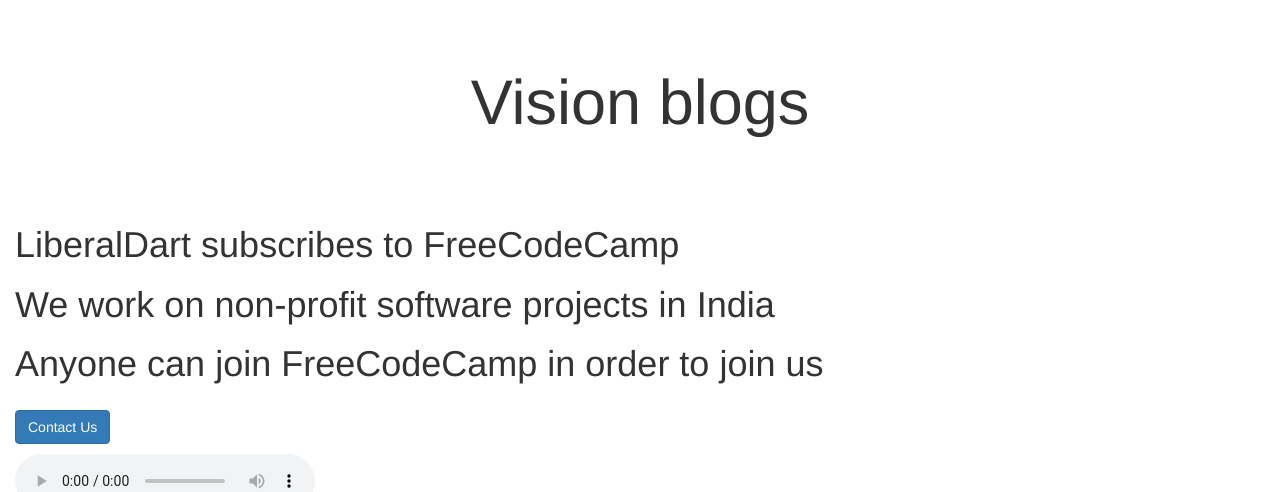
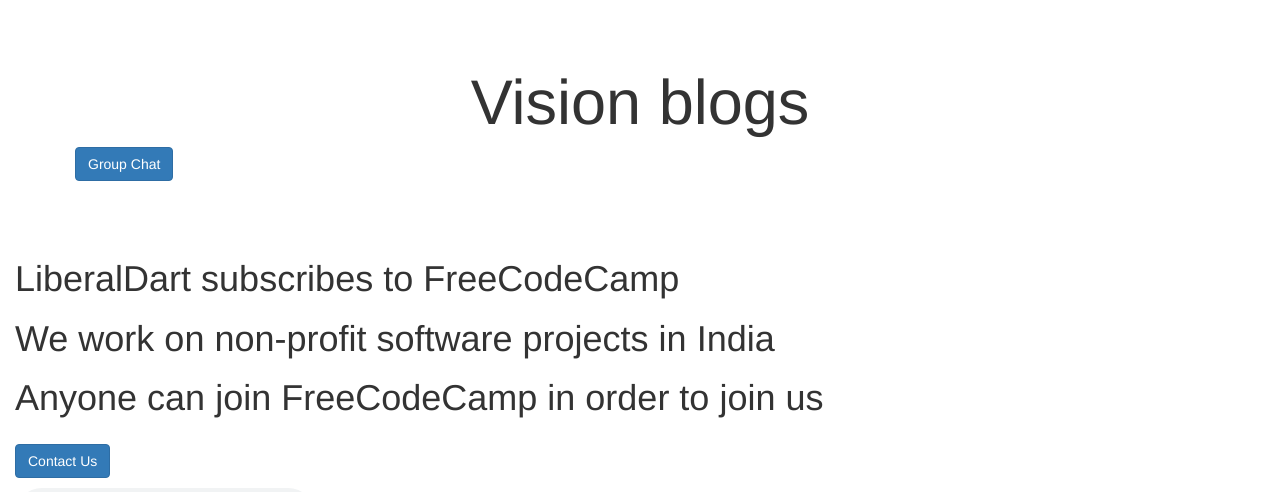
Before and after one commit to liberaldart/liberaldart.github.io, a website: page index.html in a window 1280 px wide. Shown: the top 492 px of the page. Drawn offline with nearby package versions, Linux system fonts and the light colour scheme.

Commit message:
added group chat

```diff
--- a/index.html
+++ b/index.html
@@ -26,6 +26,10 @@
   <div style="background-color:transparent !important" class="jumbotron">
     <h1 class="text-center">Vision blogs
     </h1>
+    <div>
+        <a href="https://gitter.im/liberaldart/liberaldart.github.io?utm_source=share-link&utm_medium=link&utm_campaign=share-link" role="button"
+        class="btn btn-primary"> Group Chat </a>
+    </div>
   </div>
 
 <div>
```
